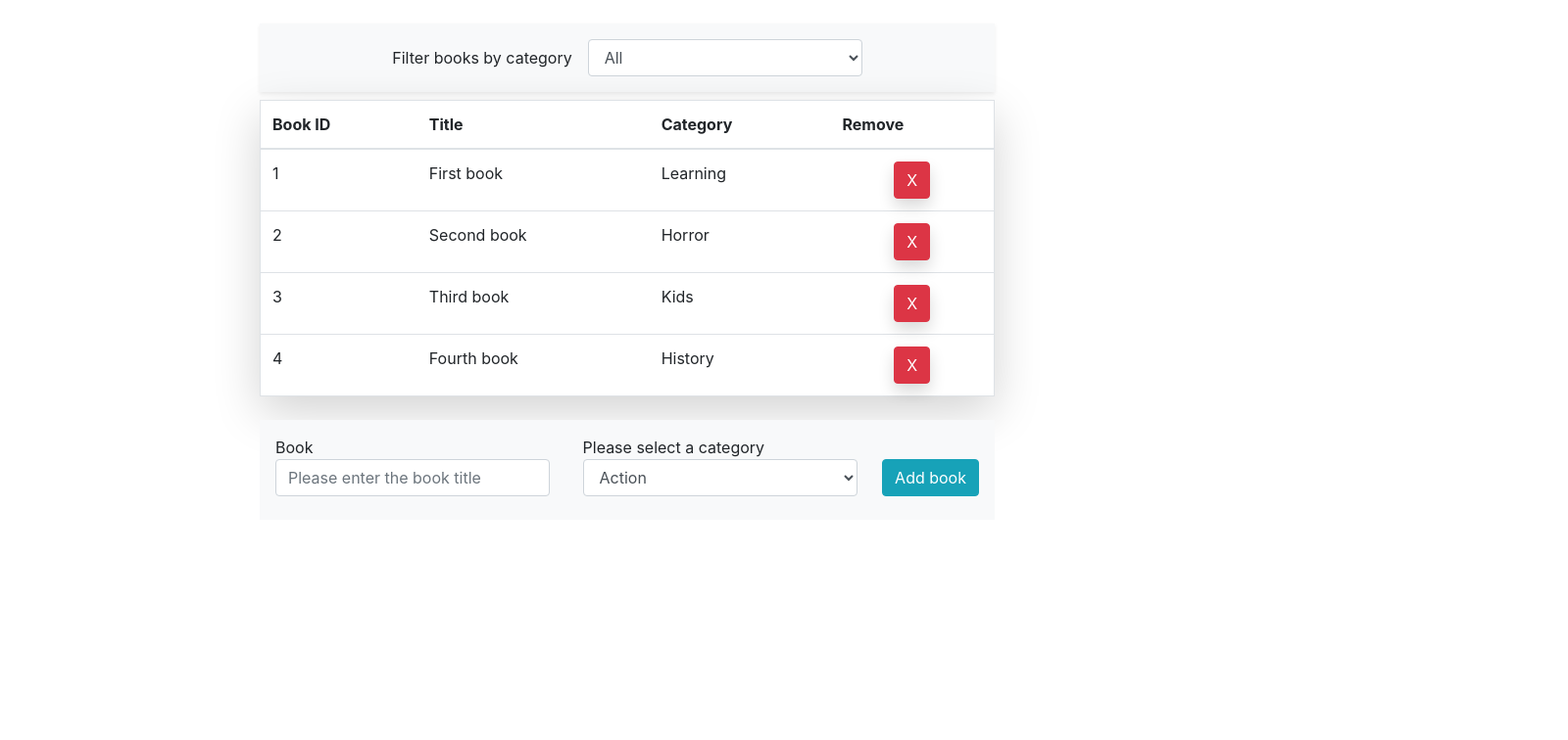
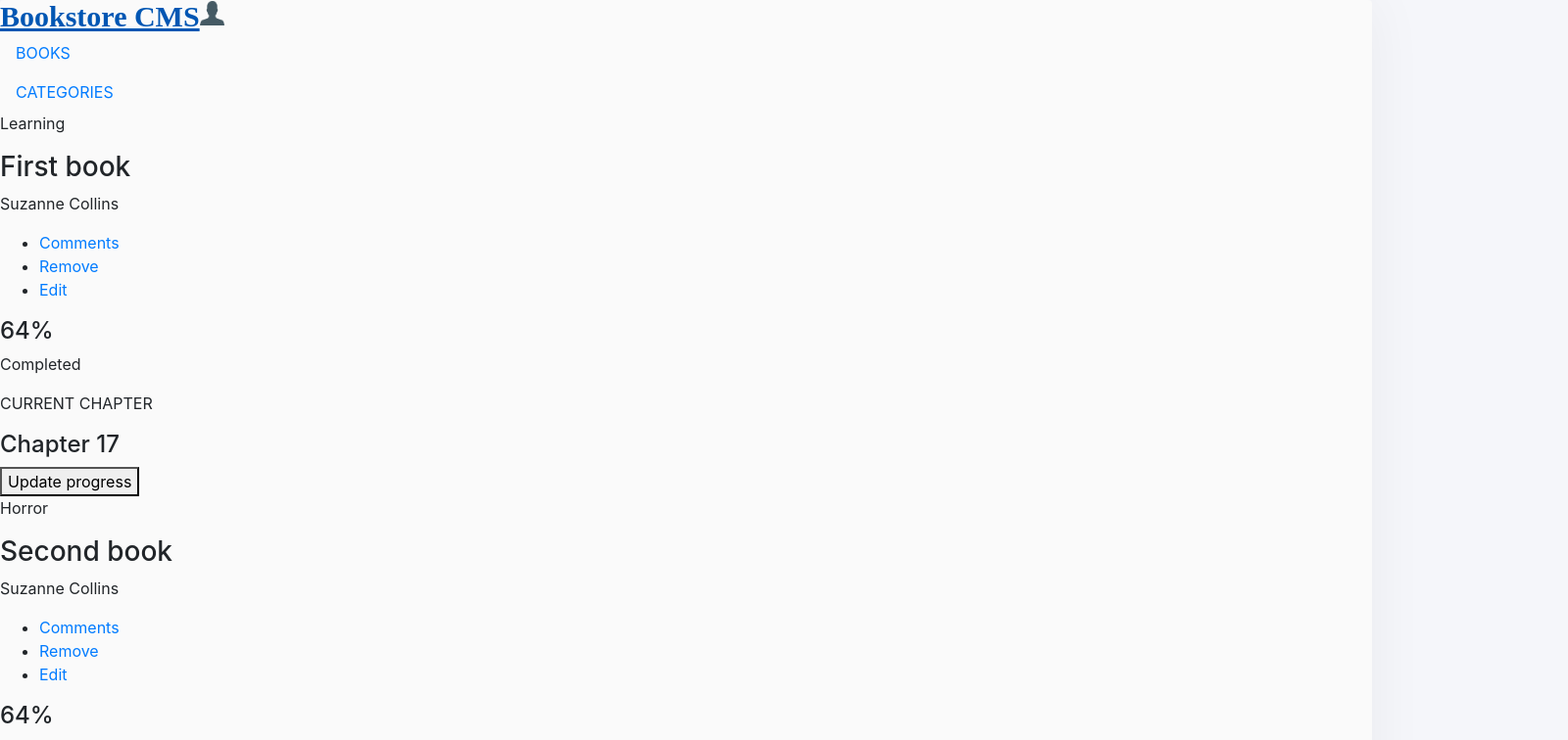
Before and after one commit to ebeagusamuel/Bookstore-Redux-, a React (Create React App) app: page / in a window 1280 px wide. Shown: the top 756 px of the page at 98% size, 1600 px wide, since content can reach past the window. Built offline with nearby package versions, Linux system fonts and the light colour scheme.

Commit message:
Basic HTML markup

```diff
--- a/src/components/App.js
+++ b/src/components/App.js
@@ -1,13 +1,44 @@
 import React from 'react';
+
+import userIcon from '../assets/user.png';
 
 import BookList from '../containers/BookList';
 import BookForm from '../containers/BookForm';
 
 function App() {
   return (
-    <div className="app my-4 d-flex flex-column align-items-center justify-content-center">
-      <BookList />
-      <BookForm />
+    <div className="App">
+      <div className="Bookstore">
+        <nav className="nav">
+          <ul className="list-unstyled mb-0">
+            <li>
+              <a href="/" className="nav-brand">
+                Bookstore CMS
+              </a>
+            </li>
+            <li>
+              <a href="/" className="nav-link text-uppercase">
+                Books
+              </a>
+            </li>
+            <li>
+              <a href="/" className="nav-link text-uppercase">
+                Categories
+              </a>
+            </li>
+          </ul>
+
+          <ul className="list-unstyled mb-0">
+            <li>
+              <a href="/" className="user-profile">
+                <img src={userIcon} alt="user icon" width="25" height="25" className="img-fluid" />
+              </a>
+            </li>
+          </ul>
+        </nav>
+        <BookList />
+        <BookForm />
+      </div>
     </div>
   );
 }
--- a/src/components/Book.js
+++ b/src/components/Book.js
@@ -2,18 +2,43 @@ import React from 'react';
 import PropTypes from 'prop-types';
 
 const Book = ({ book, handleDelete }) => {
-  const { id, title, category } = book;
+  const { title, category } = book;
   return (
-    <tr>
-      <td>{id}</td>
-      <td>{title}</td>
-      <td>{category}</td>
-      <td className="text-center">
-        <button type="button" className="btn btn-danger shadow" onClick={() => handleDelete(book)}>
-          X
-        </button>
-      </td>
-    </tr>
+    <article className="book">
+      <div className="book-details">
+        <p className="category">{category}</p>
+        <h3 className="title">{title}</h3>
+        <p className="author">Suzanne Collins</p>
+
+        <ul className="book-actions">
+          <li>
+            <a href="/">Comments</a>
+          </li>
+          <li>
+            <a href="/">Remove</a>
+          </li>
+          <li>
+            <a href="/" onClick={() => handleDelete(book)}>
+              Edit
+            </a>
+          </li>
+        </ul>
+      </div>
+      <div className="book-status">
+        <div className="book-status-percent">
+          <div className="book-status-percent-circle" />
+          <h4 className="book-status-percent-title">64%</h4>
+          <p className="book-status-percent-subtitle">Completed</p>
+        </div>
+
+        <div className="book-status-chapter">
+          <p className="book-status-chapter-subtitle">CURRENT CHAPTER</p>
+          <h4 className="book-status-chapter-title">Chapter 17</h4>
+
+          <button type="button">Update progress</button>
+        </div>
+      </div>
+    </article>
   );
 };
 
--- a/src/containers/BookForm.js
+++ b/src/containers/BookForm.js
@@ -9,7 +9,7 @@ const BookForm = ({ addBook }) => {
 
   const [book, setBook] = useState({
     title: '',
-    category: categories[0],
+    category: '',
     id: 5,
   });
 
@@ -19,7 +19,7 @@ const BookForm = ({ addBook }) => {
     setBook({
       id: book.id + 1,
       title: '',
-      category: categories[0],
+      category: '',
     });
   };
 
@@ -34,45 +34,46 @@ const BookForm = ({ addBook }) => {
 
   const { title, category } = book;
   return (
+    <section>
+      <h3>ADD NEW BOOK</h3>
       <form
         className="d-flex align-items-end justify-content-between shadow-top w-100 py-3 px-2 bg-light"
         onSubmit={handleSubmit}
       >
         <div className="form-group mb-0 px-2">
-        <label htmlFor="text">
-          Book
           <input
             type="text"
             className="form-control"
             name="title"
             id="title"
-            placeholder="Please enter the book title"
+            placeholder="Book title"
             minLength="3"
             maxLength="40"
             required
             onChange={handleChange}
             value={title}
           />
-        </label>
         </div>
         <div className="form-group mb-0">
-        <label htmlFor="category">
-          Please select a category
           <select
             className="form-control"
             id="category"
             name="category"
             onChange={handleChange}
             value={category}
+            required
           >
+            <option value="" disabled selected>
+              Category
+            </option>
             {categoriesOptions}
           </select>
-        </label>
         </div>
         <button type="submit" className="mb-2 btn btn-info mr-2">
           Add book
         </button>
       </form>
+    </section>
   );
 };
 
--- a/src/containers/BookList.js
+++ b/src/containers/BookList.js
@@ -3,12 +3,10 @@ import { connect } from 'react-redux';
 import PropTypes from 'prop-types';
 
 import Book from '../components/Book';
-import CategoryFilter from '../components/CategoryFilter';
+// import CategoryFilter from '../components/CategoryFilter';
 import { removeBook, filterBooks } from '../actions/index';
-
-const BookList = ({
-  books, filter, removeBook, filterBooks,
-}) => {
+/* eslint-disable */
+const BookList = ({ books, filter, removeBook, filterBooks }) => {
   const handleDelete = book => {
     removeBook(book);
   };
@@ -27,18 +25,8 @@ const BookList = ({
 
   return (
     <>
-      <CategoryFilter onFilterChange={handleFilterChange} />
-      <table className="table table-hover w-75 shadow-lg mb-4 rounded border">
-        <thead>
-          <tr>
-            <th scope="col">Book ID</th>
-            <th scope="col">Title</th>
-            <th scope="col">Category</th>
-            <th scope="col">Remove</th>
-          </tr>
-        </thead>
-        <tbody>{bookItems}</tbody>
-      </table>
+      {/* <CategoryFilter onFilterChange={handleFilterChange} /> */}
+      {bookItems}
     </>
   );
 };
--- a/src/index.css
+++ b/src/index.css
@@ -1,4 +1,45 @@
-body {
+:root {
+  --pale-grey: #f5f6fa;
+  --white: #fafafa;
+  --black-5: rgba(0, 0, 0, 0.05);
+  --azure: #0290ff;
+  --black-three: #121212;
+}
+
+.App {
+  width: 1600px;
+  height: 1434px;
+  background-color: var(--pale-grey);
+}
+
+.Bookstore {
+  width: 1400px;
+  height: 1097px;
+  border-radius: 4px;
+  box-shadow: 0 0 60px 0 var(--black-5);
+  background-color: var(--white);
+}
+
+.Nav {
+  width: 1400px;
+  height: 95px;
+  background-color: #ffffff;
+}
+
+.nav-brand {
+  width: 240px;
+  height: 37px;
+  font-family: Montserrat;
+  font-size: 30px;
+  font-weight: bold;
+  font-stretch: normal;
+  font-style: normal;
+  line-height: normal;
+  letter-spacing: normal;
+  color: var(--azure);
+}
+
+/* body {
   margin: 0;
   font-family:
     -apple-system,
@@ -35,4 +76,4 @@ form,
 .form-group input,
 .form-group select {
   width: 280px;
-}
+} */
```
Also changed, not shown: src/assets/user.png (added), 1 other file (tests, documents, lock files or other folders). Lines whose indentation alone changed are shown as unchanged.
